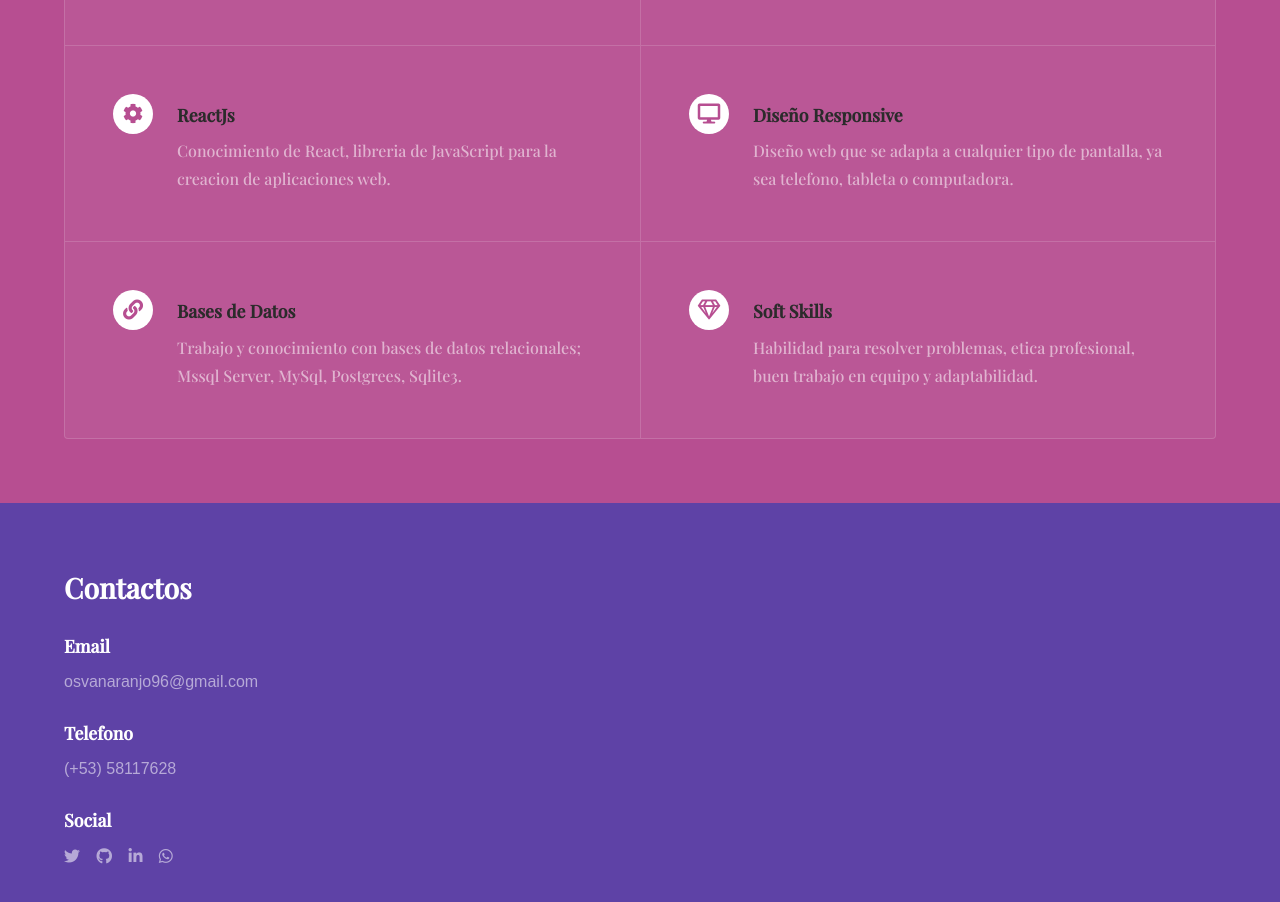
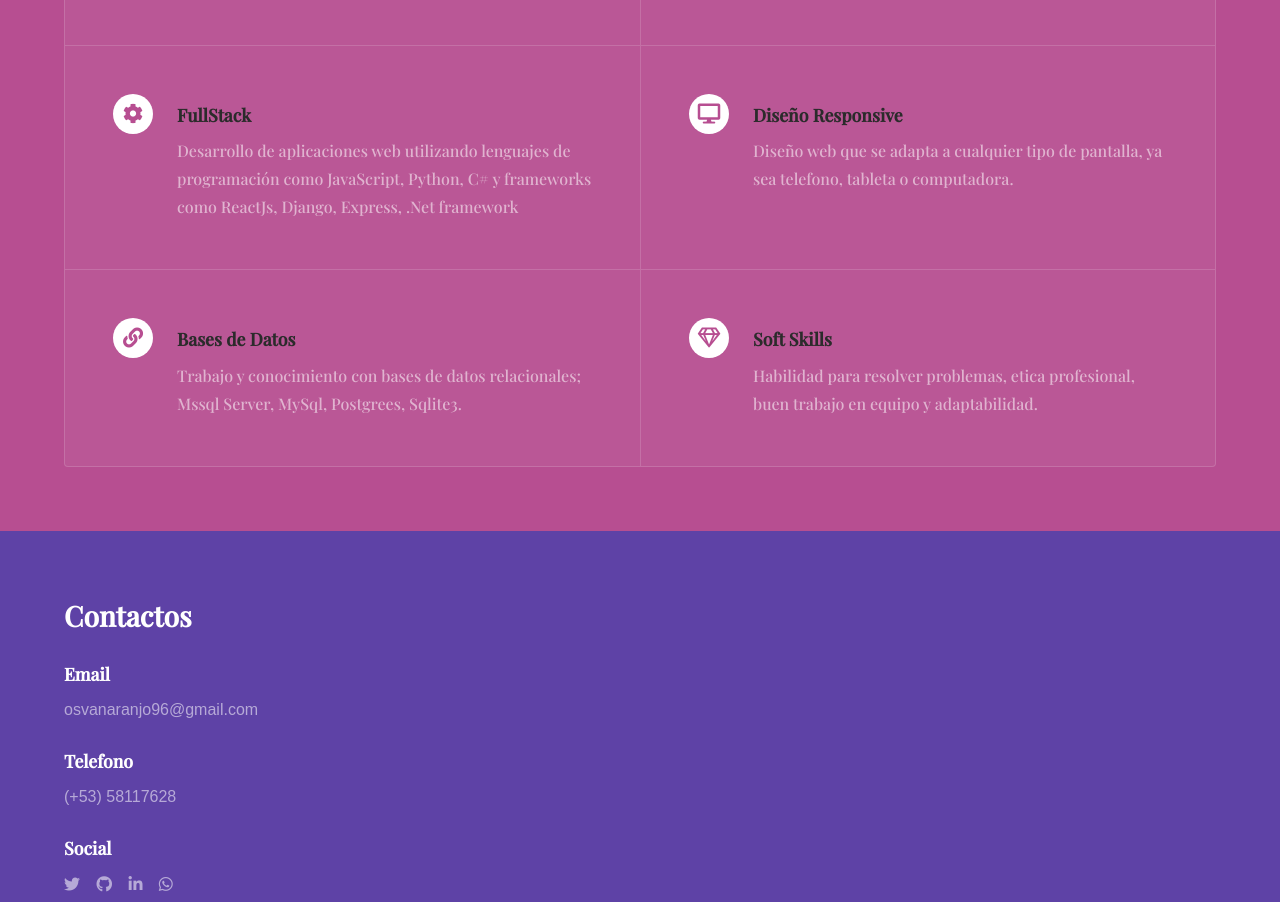
Before and after one commit to osvafernandez/portfolio, a plain HTML site: page index.html in a window 1280 px wide. Shown: the part 1503-2405 px from the top of the page. Drawn offline with nearby package versions, Linux system fonts and the light colour scheme; a web font is replaced by a local one.

Commit message:
skills desc

```diff
--- a/index.html
+++ b/index.html
@@ -127,10 +127,9 @@
           </section>
           <section>
             <span class="icon solid major fa-cog"></span>
-            <h3>ReactJs</h3>
+            <h3>FullStack</h3>
             <p>
-              Conocimiento de React, libreria de JavaScript para la creacion
-              de aplicaciones web.
+              Desarrollo de aplicaciones web utilizando lenguajes de programación como JavaScript, Python, C# y frameworks como ReactJs, Django, Express, .Net framework
             </p>
           </section>
           <section>
```
